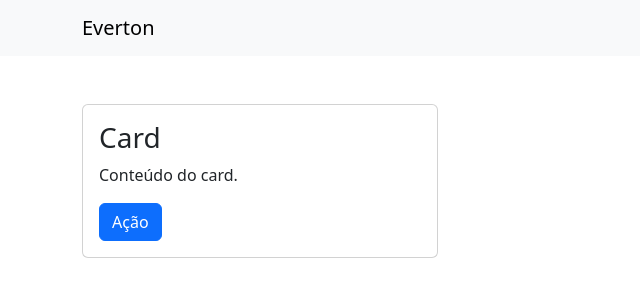
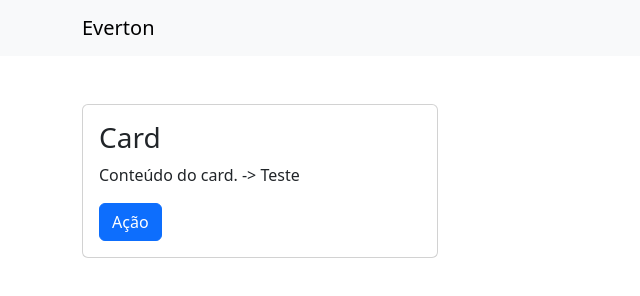
Before and after one commit to galiciani/fundamentos-fullstack, a plain HTML site: page index.html in a window 1280 px wide. Shown: the full height of the page, 0-640 px from the left. Drawn offline with nearby package versions, Linux system fonts and the light colour scheme.

Commit message:
Update index.html

```diff
--- a/index.html
+++ b/index.html
@@ -16,7 +16,7 @@
           <article class="card h-100">
             <div class="card-body">
               <h3 class="card-title">Card</h3>
-              <p class="card-text">Conteúdo do card.</p>
+              <p class="card-text">Conteúdo do card. -> Teste</p>
               <a class="btn btn-primary" href="#">Ação</a>
             </div>
           </article>
```
